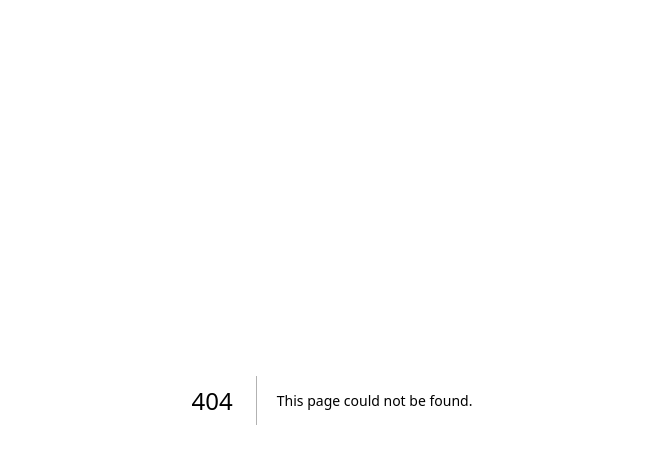
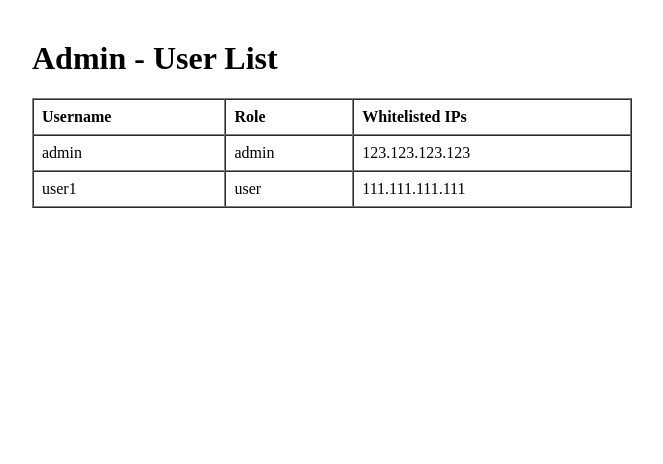
Before and after one commit to Nextgen112/Vercel-, a Next.js app: page /admin in a window 1280 px wide. Before the commit this address had no page. Shown: the top 464 px of the page, without its empty margins (308-971 px from the left). Built offline with nearby package versions, Linux system fonts and the light colour scheme.

Commit message:
Create admin.js

```diff
--- /dev/null
+++ b/pages/admin.js
@@ -0,0 +1,36 @@
+// /pages/admin.js
+import { useEffect, useState } from 'react';
+
+export default function Admin() {
+  const [users, setUsers] = useState([]);
+
+  useEffect(() => {
+    fetch('/api/users')
+      .then(res => res.json())
+      .then(setUsers);
+  }, []);
+
+  return (
+    <div style={{ maxWidth: 600, margin: '40px auto' }}>
+      <h1>Admin - User List</h1>
+      <table border="1" cellPadding="8" cellSpacing="0" style={{ width: '100%', textAlign: 'left' }}>
+        <thead>
+          <tr>
+            <th>Username</th>
+            <th>Role</th>
+            <th>Whitelisted IPs</th>
+          </tr>
+        </thead>
+        <tbody>
+          {users.map(({ username, role, whitelistedIPs }) => (
+            <tr key={username}>
+              <td>{username}</td>
+              <td>{role}</td>
+              <td>{whitelistedIPs.join(', ') || 'No IPs'}</td>
+            </tr>
+          ))}
+        </tbody>
+      </table>
+    </div>
+  );
+}
```
